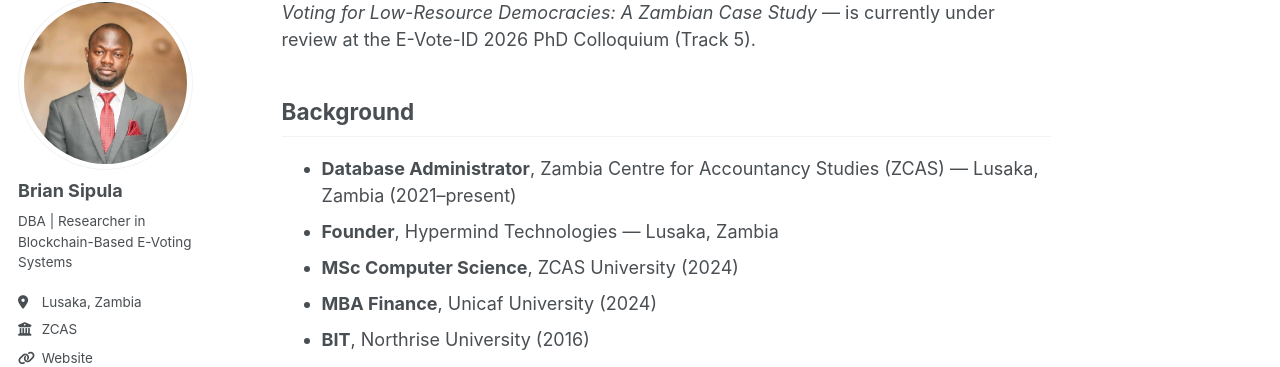
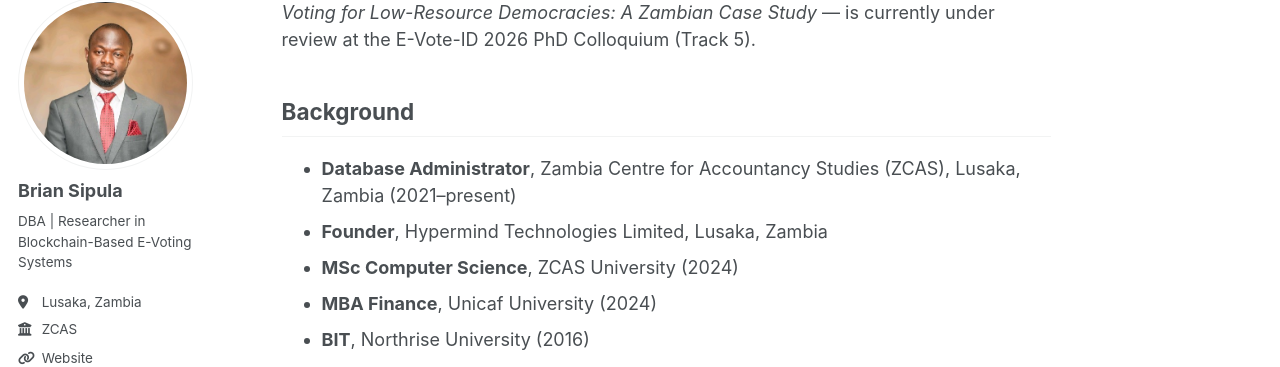
Before and after one commit to briansipula/briansipula.github.io, a Jekyll site: the page built from _pages/about.md, in a window 1280 px wide and 900 px high, scrolled down 1073 px. Shown: the part 105-472 px from the top of the window. Built offline with Jekyll 4.4.1, drawn with Linux system fonts in a browser that asks for light colours; a style sheet for code colours, icons or effects is not loaded.

Commit message:
Update job titles and company names in about.md

```diff
--- a/_pages/about.md
+++ b/_pages/about.md
@@ -33,8 +33,8 @@ A paper based on this work — *Deployability Versus Ballot Secrecy in Blockchai
 
 ## Background
 
-- **Database Administrator**, Zambia Centre for Accountancy Studies (ZCAS) — Lusaka, Zambia (2021–present)
-- **Founder**, Hypermind Technologies — Lusaka, Zambia
+- **Database Administrator**, Zambia Centre for Accountancy Studies (ZCAS), Lusaka, Zambia (2021–present)
+- **Founder**, Hypermind Technologies Limited, Lusaka, Zambia
 - **MSc Computer Science**, ZCAS University (2024)
 - **MBA Finance**, Unicaf University (2024)
 - **BIT**, Northrise University (2016)
```
